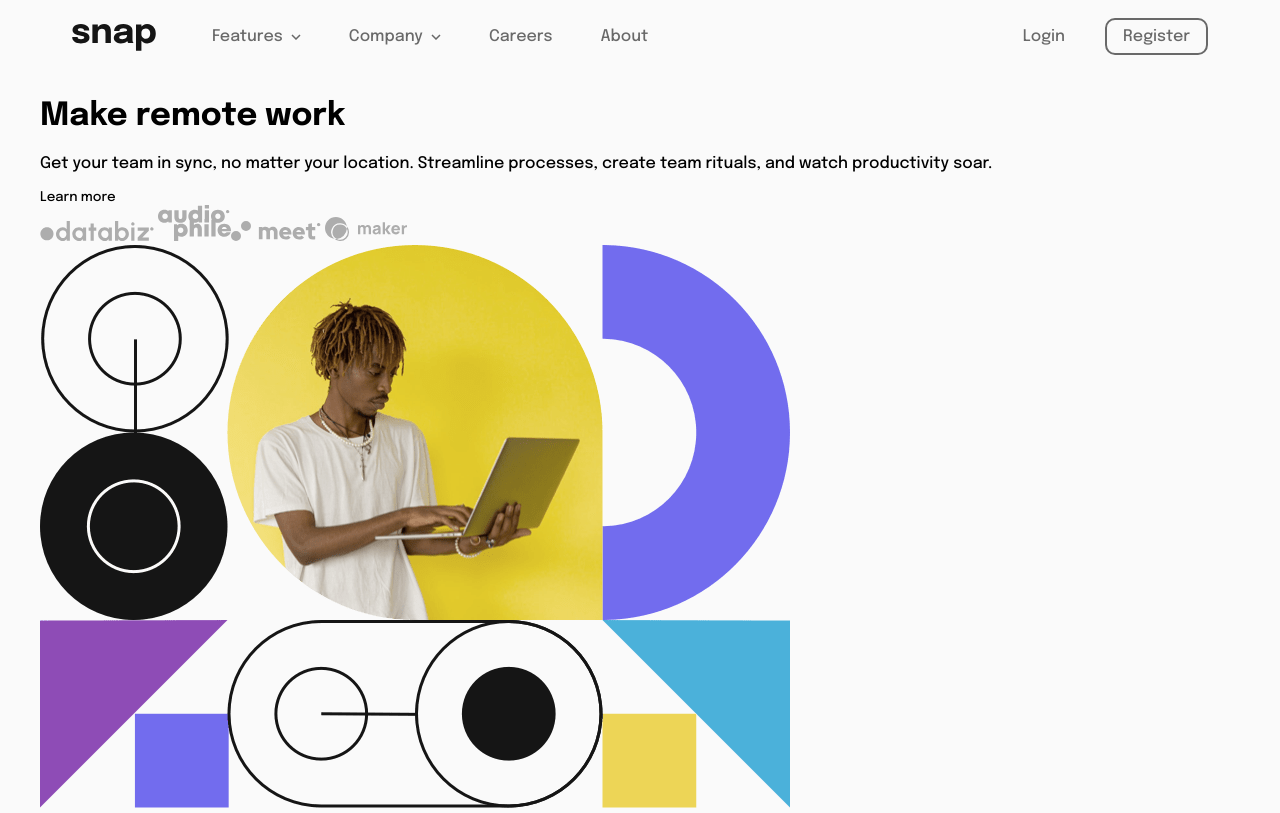
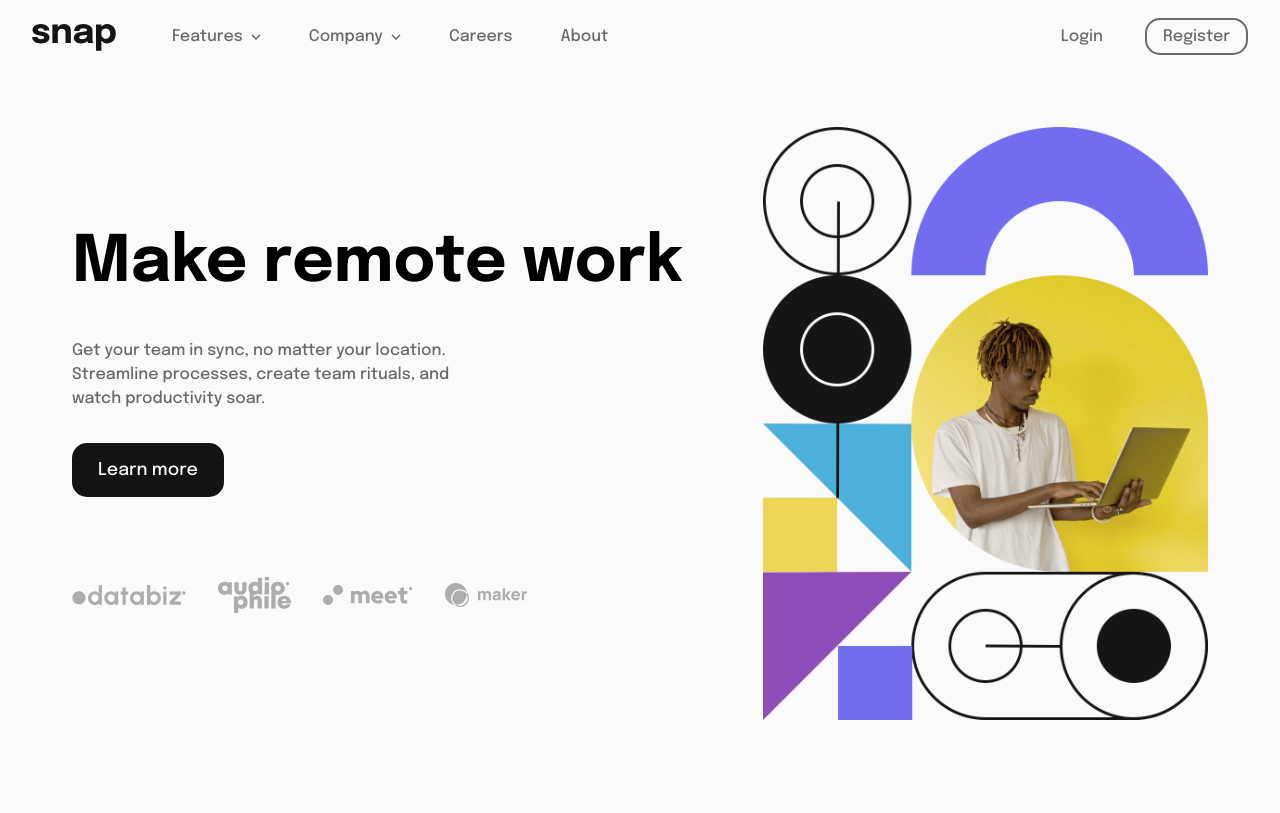
Before and after one commit to dkdurden/snap-homepage, a website: page index.html in a window 1280 px wide. Drawn offline with Linux system fonts and the light colour scheme.

Commit message:
Finish main markup and styling based on design

```diff
--- a/index.html
+++ b/index.html
@@ -122,15 +122,15 @@
     </div>
 
     <div class="container">
-      <main>
-        <div>
-          <h1>Make remote work</h1>
-          <p>
+      <main class="main">
+        <div class="content">
+          <h1 class="content__heading">Make remote work</h1>
+          <p class="content__body">
             Get your team in sync, no matter your location. Streamline
             processes, create team rituals, and watch productivity soar.
           </p>
-          <button>Learn more</button>
-          <div>
+          <button class="btn--no-border content__cta">Learn more</button>
+          <div class="clients">
             <img src="/images/client-databiz.svg" alt="" />
             <img src="/images/client-audiophile.svg" alt="" /><img
               src="/images/client-meet.svg"
@@ -139,8 +139,21 @@
             <img src="/images/client-maker.svg" alt="" />
           </div>
         </div>
-        <div>
-          <img src="/images/image-hero-mobile.png" alt="" />
+        <div class="graphic">
+          <picture>
+            <source
+              media="(min-width: 860px)"
+              srcset="/images/image-hero-desktop.png 960w"
+              width="960"
+              height="1280"
+            />
+            <source
+              srcset="/images/image-hero-mobile.png 750w"
+              width="750"
+              height="564"
+            />
+            <img src="/images/image-hero-mobile.png" alt="" />
+          </picture>
         </div>
       </main>
     </div>
--- a/style.scss
+++ b/style.scss
@@ -39,14 +39,14 @@ a {
 }
 
 .container {
-  max-width: 1200px;
+  max-width: 1440px;
   margin: 0 auto;
 }
 
 .header {
   margin: 0 2rem;
 
-  @media (min-width: 768px) {
+  @media (min-width: 860px) {
     display: flex;
 
     &__col {
@@ -135,6 +135,98 @@ a {
   }
 }
 
+.main {
+  display: flex;
+  flex-direction: column-reverse;
+  align-items: center;
+  gap: 1.5rem;
+
+  @media (min-width: 860px) {
+    flex-direction: row;
+    max-width: 1200px;
+    margin: 3rem auto 0 auto;
+    padding: 0 2rem;
+  }
+}
+
+.content {
+  text-align: center;
+
+  &__heading {
+    @extend .content;
+    margin-top: 2.5rem;
+    font-size: 2.2rem;
+  }
+
+  &__body {
+    @extend .content;
+    padding: 0 1rem;
+    line-height: 1.5;
+    color: $bg-gray;
+  }
+
+  &__cta.btn {
+    margin: 1.5rem auto 3rem auto;
+    padding: 1rem 1.5rem;
+    background-color: $bg-dark;
+    color: $bg-light;
+    font-size: 1.1rem;
+
+    &:hover {
+      cursor: pointer;
+      background-color: $bg-light;
+      color: $bg-dark;
+      border-color: $bg-gray;
+    }
+  }
+
+  @media (min-width: 860px) {
+    flex-basis: 60%;
+    text-align: start;
+
+    &__heading {
+      font-size: 4rem;
+    }
+
+    &__body {
+      padding-left: 0;
+      max-width: 45ch;
+    }
+
+    &__cta.btn {
+      margin: 2rem 0 5rem 0;
+    }
+  }
+}
+
+.graphic {
+  flex-basis: 40%;
+
+  img {
+    max-width: 100%;
+    height: auto;
+  }
+
+  @media (min-width: 860px) {
+    flex-basis: 40%;
+  }
+}
+
+.clients {
+  display: flex;
+  justify-content: center;
+  align-items: center;
+  gap: 2rem;
+  flex-wrap: wrap;
+  margin-bottom: 3rem;
+  padding: 0 1rem;
+
+  @media (min-width: 860px) {
+    justify-content: flex-start;
+    padding-left: 0;
+  }
+}
+
 .dropdown {
   &__menu {
     display: none;
@@ -173,7 +265,7 @@ a {
     gap: 0.5rem;
   }
 
-  @media (min-width: 768px) {
+  @media (min-width: 860px) {
     &__menu {
       position: absolute;
       margin-left: -2.5rem;
@@ -201,12 +293,12 @@ a {
   display: block;
   padding: 0.5em 1em;
   border: 2px solid $bg-gray;
-  border-radius: 10px;
+  border-radius: 15px;
   color: $bg-gray;
   text-align: center;
 
   &--no-border {
     @extend .btn;
-    border: 0;
+    border-color: transparent;
   }
 }
```
Also changed, not shown: style.css, 1 other file.
